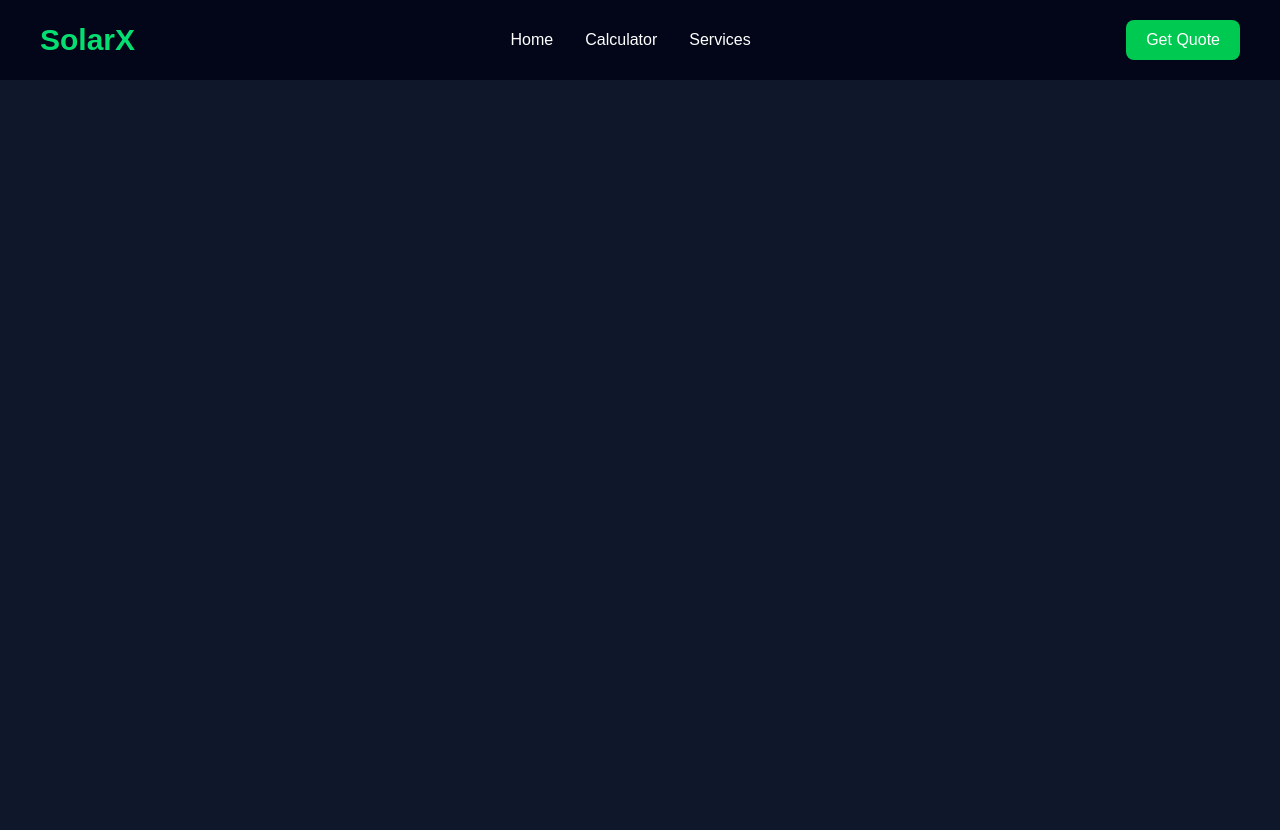
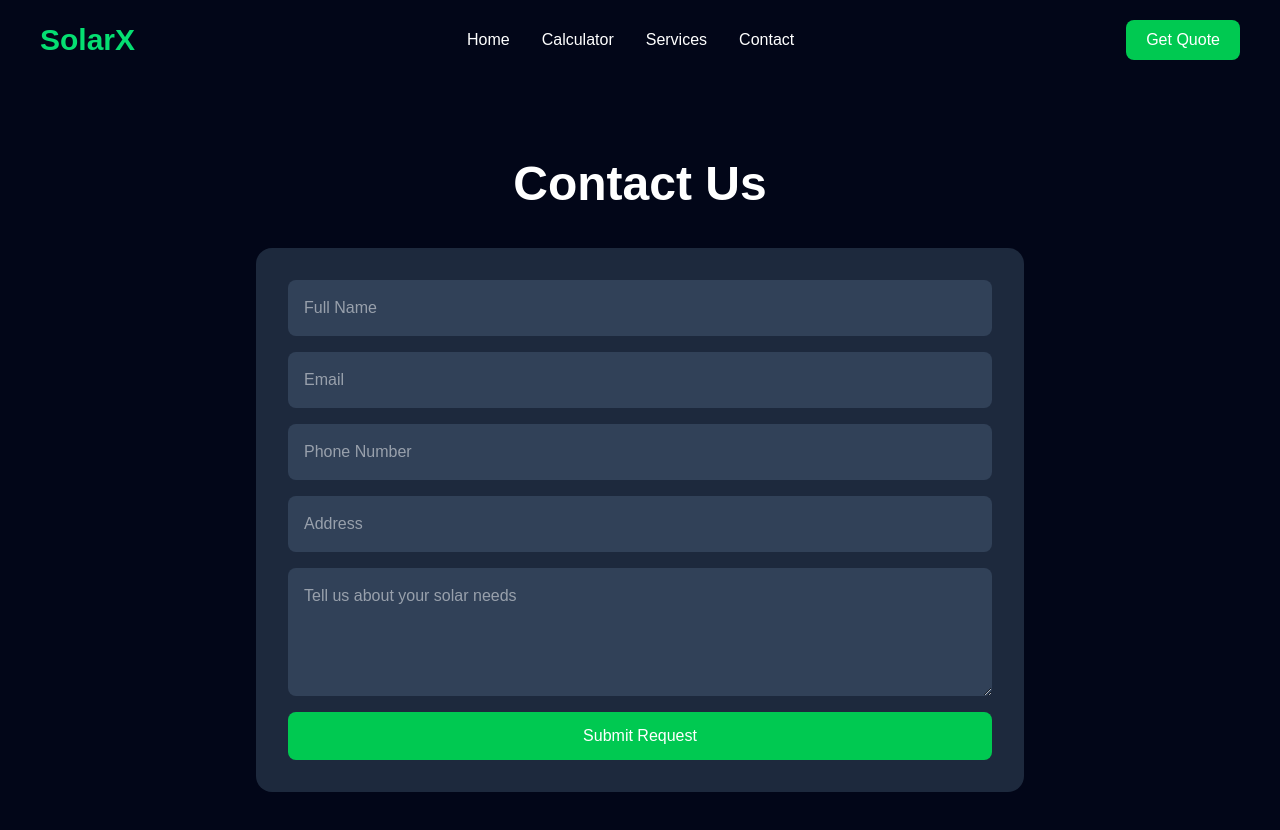
Before and after one commit to rahulsingh81069/solar-energy-website, a React (Vite) app: page /contact in a window 1280 px wide. Shown: the top 830 px of the page. Before the commit the page ends 800 px from the top, so only its background shows below. Built offline with nearby package versions, Linux system fonts and the light colour scheme.

Commit message:
Added contact page

```diff
--- a/src/App.jsx
+++ b/src/App.jsx
@@ -5,6 +5,7 @@ import Navbar from "./components/Navbar";
 import Home from "./pages/Home";
 import CalculatorPage from "./pages/CalculatorPage";
 import Services from "./pages/Services";
+import Contact from "./pages/Contact";
 
 function App() {
   return (
@@ -24,7 +25,9 @@ function App() {
       <Routes>
         <Route path="/" element={<Home />} />
         <Route path="/services" element={<Services />} />
+        <Route path="/contact" element={<Contact />} />
       </Routes>
+
 
     </BrowserRouter>
   );
--- a/src/components/Navbar.jsx
+++ b/src/components/Navbar.jsx
@@ -22,6 +22,10 @@ export default function Navbar() {
          Services
         </Link>
 
+        <Link to="/contact" className="hover:text-green-400">
+          Contact
+        </Link>
+
       </div>
 
       <button className="bg-green-500 px-5 py-2 rounded-lg">
--- /dev/null
+++ b/src/pages/Contact.jsx
@@ -0,0 +1,54 @@
+export default function Contact() {
+  return (
+    <div className="min-h-screen bg-slate-950 text-white py-20 px-6">
+      <h1 className="text-5xl font-bold text-center mb-10">
+        Contact Us
+      </h1>
+
+      <div className="max-w-3xl mx-auto bg-slate-800 p-8 rounded-2xl">
+
+        <form className="flex flex-col gap-4">
+
+          <input
+            type="text"
+            placeholder="Full Name"
+            className="p-4 rounded-lg bg-slate-700"
+          />
+
+          <input
+            type="email"
+            placeholder="Email"
+            className="p-4 rounded-lg bg-slate-700"
+          />
+
+          <input
+            type="tel"
+            placeholder="Phone Number"
+            className="p-4 rounded-lg bg-slate-700"
+          />
+
+          <input
+            type="text"
+            placeholder="Address"
+            className="p-4 rounded-lg bg-slate-700"
+          />
+
+          <textarea
+            rows="4"
+            placeholder="Tell us about your solar needs"
+            className="p-4 rounded-lg bg-slate-700"
+          />
+
+          <button
+            type="submit"
+            className="bg-green-500 hover:bg-green-600 px-6 py-3 rounded-lg"
+          >
+            Submit Request
+          </button>
+
+        </form>
+
+      </div>
+    </div>
+  );
+}
```
